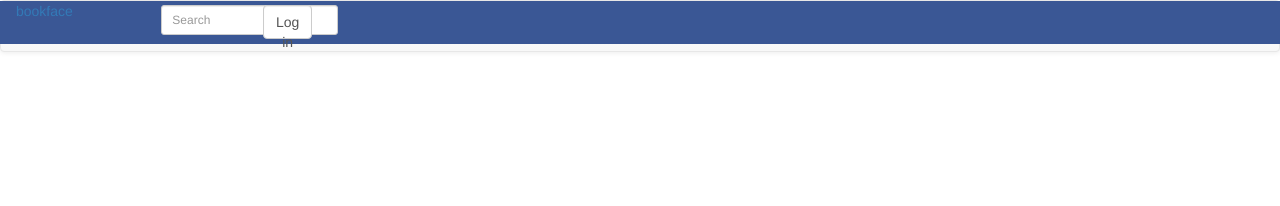
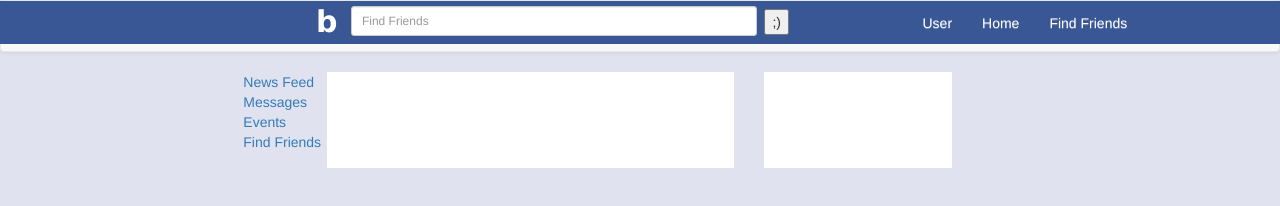
Before and after one commit to nickstares/Facebook-Narrative, a plain HTML site: page newsfeed.html in a window 1280 px wide. Drawn offline with nearby package versions, Linux system fonts and the light colour scheme.

Commit message:
newsfeed looking not terrible

```diff
--- a/newsfeed.css
+++ b/newsfeed.css
@@ -6,6 +6,93 @@
 
 .form-control {
 	position: relative;
-top: -4px;
+top: 5px;
 left: 25%;
 }
+
+.logo1{
+	color: white;
+	font-size: 30px;
+	font-family: 'Freight Sans Bold', 'lucida grande',tahoma,verdana,arial,sans-serif;
+	font-weight: bold;
+	position: relative;
+	left: 300px;
+}
+
+.logo1:link {
+    color: white;
+    text-decoration: none;
+}
+
+.logo1:hover {
+	color: white;
+	text-decoration: none;
+}
+
+
+.logo1:visited{
+color: white;
+text-decoration: none;
+}
+
+.logo1:active {
+	color: white;
+	text-decoration: none;
+}
+
+#button1 {
+	position: relative;
+	right: -100%;
+	top: 8px;
+}
+
+.jumbotron {
+	background-color: white;
+}
+
+body {
+  background-color: #E0E3EF;
+
+}
+
+.left-sidebar {
+	position: relative;
+	left: 50%;
+}
+
+.left-sidebar ul li {
+list-style-type: none;
+}
+
+.left-sidebar ul li a:link {
+	text-decoration: none;
+}
+
+.left-sidebar ul li a:hover {
+	text-decoration: none;
+}
+
+
+.left-sidebar ul li a:visisted {
+	text-decoration: none;
+}
+
+.search-bar {
+	position:relative;
+	left: 20px;
+}
+
+#nav-text li {
+	position: relative;
+	left: 800px;
+	top:-3px;
+	display: inline-block;
+}
+#nav-text li a {
+	color: white;
+	}
+
+	nav div form {
+		position: relative;
+		left: -10%;
+	}
--- a/newsfeed.html
+++ b/newsfeed.html
@@ -3,12 +3,14 @@
 <head>
 	<meta charset="UTF-8">
 	<title>Document</title>
-	<link rel="stylesheet" href="./newsfeed.css">
+
 	<!-- Latest compiled and minified CSS -->
 	<link rel="stylesheet" href="https://maxcdn.bootstrapcdn.com/bootstrap/3.3.1/css/bootstrap.min.css">
 
 	<!-- Optional theme -->
 	<link rel="stylesheet" href="https://maxcdn.bootstrapcdn.com/bootstrap/3.3.1/css/bootstrap-theme.min.css">
+
+	<link rel="stylesheet" href="./newsfeed.css">
 </head>
 			<nav class="navbar navbar-default">
 				<div class="container-fluid custom-heading row">
@@ -22,38 +24,73 @@
 							<span class="icon-bar"></span>
 						</button>
 						<!-- <a class="navbar-brand" href="#">BookFace</a> -->
-			<a class="logo1" href="#">bookface</a>
+						<a class="logo1" href="#">b</a>
 					</div>
 
 					<!-- Collect the nav links, forms, and other content for toggling -->
-		<div class="collapse navbar-collapse" id="bs-example-navbar-collapse-1">
-			<ul class="nav navbar-nav">
+				<ul  class= "nav navbar-nav"id = "nav-text">
+								<li><a class="" href="#">User</a></li>
+								<li><a class="" href="#">Home</a></li>
+								<li><a class="" href="#">Find Friends</a></li>
+							</ul>
 
-			</ul>
-			<div class="row">
-				<form class="navbar-form navbar-left" role="search">
+							<form class="form-horizontal">
+								<div class="form-group search-bar form-group-sm">
+									<div class="col-sm-4">
+										<input class="form-control" type="text" id="formGroupInputSmall" placeholder="Find Friends">
 
-					<div class="form-group col-sm-5">
-						<input type="text" class="input-sm form-control" placeholder="Search">
+									</div>
+									<div class="col-sm-1">
+										<button id="button1">;)</button>
 									</div>
 
-					<div class="col-sm-1">
-						<button class="form-control" type="submit" class="btn btn-default">Log in</button>
+								</div>
 
-					</div>
 							</form>
-			</div>
-		</div><!-- /.navbar-collapse -->
+
+
+
 				</div><!-- /.container-fluid -->
 			</nav>
 
 
 
 
-</div>
+
 <body>
 	<div class="row">
-		<div class="col-sm-4"></div>
+		<div class="col-sm-1">
+
+		</div>
+
+
+
+		<div class="col-sm-2">
+
+				<div class="left-sidebar">
+					<ul>
+						<li> <a href="#"> News Feed</a></li>
+						<li> <a href="#"> Messages</a></li>
+						<li> <a href="#"> Events</a></li>
+						<li> <a href="#"> Find Friends</a></li>
+
+					</ul>
+				</div>
+		</div>
+
+		<div class="col-sm-4">
+			<div class="jumbotron"></div>
+		</div>
+
+		<div class="col-sm-2">
+			<div class="jumbotron"></div>
+		</div>
+		<div class="col-sm-2">
+
+		</div>
+		<div class="col-sm-1">
+
+		</div>
 	</div>
 
 </body>
```
Also changed, not shown: index.html (+3 -3 lines). Lines whose indentation alone changed are shown as unchanged.
